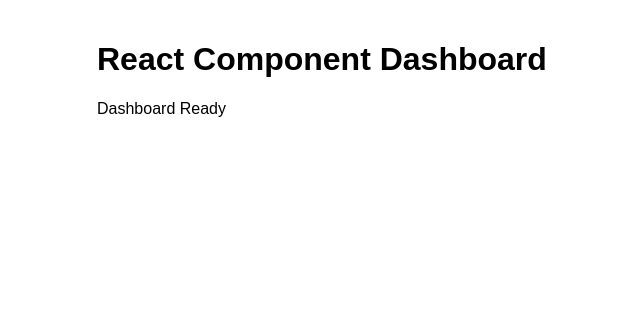
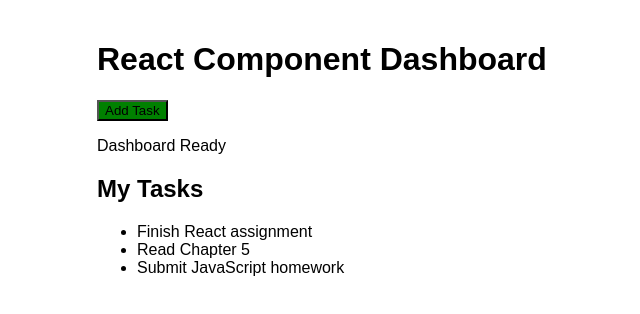
Before and after one commit to ATamez92/react-component-dashboard, a React (Vite) app: page / in a window 1280 px wide. Shown: the top 314 px of the page, without its empty margins (113-753 px from the left). Built offline with nearby package versions, Linux system fonts and the light colour scheme.

Commit message:
Add reusable Button and dynamic task list components

```diff
--- a/src/App.jsx
+++ b/src/App.jsx
@@ -1,5 +1,6 @@
 import './App.css'
 import Header from './components/Header'
+import TaskList from './components/TaskList'
 
 // App is the root functional component of our React application.
 // It returns JSX describing the elements React should display.
@@ -16,6 +17,9 @@ function App() {
       {/* Display a message based on the isReady condition. */}
       <p>{isReady ? "Dashboard Ready" : "Dashboard Not Ready"}</p>
 
+      {/* Render the TaskList component below the header. */ }
+      <TaskList />
+
     </div>
   )
 }
--- /dev/null
+++ b/src/components/Button.jsx
@@ -0,0 +1,16 @@
+// Receive text, color, and onClick from the parent component.
+const Button = ({ text, color, onClick }) => {
+    return (
+        // The HTML button invokes the supplied callback when clicked.
+        <button
+            type="button"
+            style={{ backgroundColor: color }}
+            onClick={onClick}
+        >
+            {text}
+        </button>
+    )
+}
+
+// Export Button so other components can import and use it.
+export default Button
--- a/src/components/Header.jsx
+++ b/src/components/Header.jsx
@@ -1,10 +1,26 @@
-// Receive the title property directly from the props object
-// using JavaScript object destructuring.
+import Button from './Button'
+
+// Receive the title prop from App using object destructuring
 const Header = ({ title }) => {
+
+    // Define the function that runs when the Add Task button is clicked.
+    // For now, it logs a message to verify that the event works.
+    const handleClick = () => {
+        console.log("Add Task button clicked")
+    }
+
     return (
         <header>
             {/* Display the title value supplied by the parent component. */}
             <h1>{title}</h1>
+
+            {/* Pass button text, color, and the handleClick function as props.
+                The Button component will execute handleClick when clicked. */}
+            <Button
+                text="Add Task"
+                color="green"
+                onClick={handleClick}
+            />
         </header>
     )
 }
--- /dev/null
+++ b/src/components/TaskItem.jsx
@@ -0,0 +1,13 @@
+// Receive an individual task object through props.
+// Each instance of TaskItem displays one task.
+const TaskItem = ({ task }) => {
+    return (
+        <li>
+            {/* Display the title property of the received task object. */}
+            {task.title}
+        </li>
+    )
+}
+
+// Export TaskItem so TaskList can import and render it.
+export default TaskItem
--- /dev/null
+++ b/src/components/TaskList.jsx
@@ -0,0 +1,30 @@
+import TaskItem from './TaskItem'
+
+// TaskList stores and displays an array of task objects.
+const TaskList = () => {
+
+  // Define three task objects with an ID, title,
+  // and boolean indicating whether they are completed.
+  const tasks = [
+    { id: 1, title: "Finish React assignment", done: false },
+    { id: 2, title: "Read Chapter 5", done: false },
+    { id: 3, title: "Submit JavaScript homework", done: true }
+  ]
+
+  return (
+    <section>
+      <h2>My Tasks</h2>
+
+      {/* Iterate through tasks and render a TaskItem component
+          for each object, passing that object through props. */}
+      <ul>
+        {tasks.map(task => (
+          <TaskItem key={task.id} task={task} />
+        ))}
+      </ul>
+
+    </section>
+  )
+}
+
+export default TaskList
```
